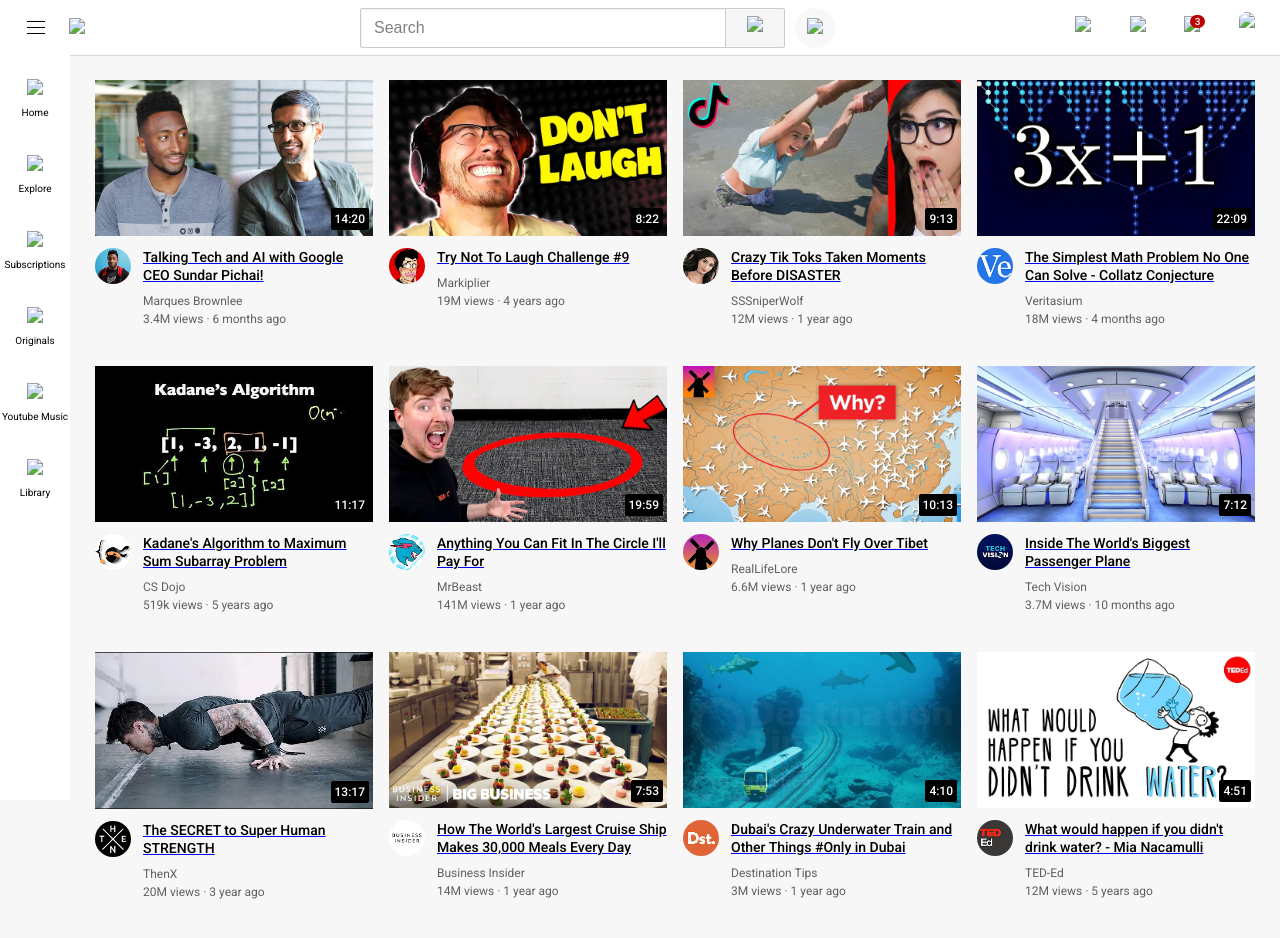
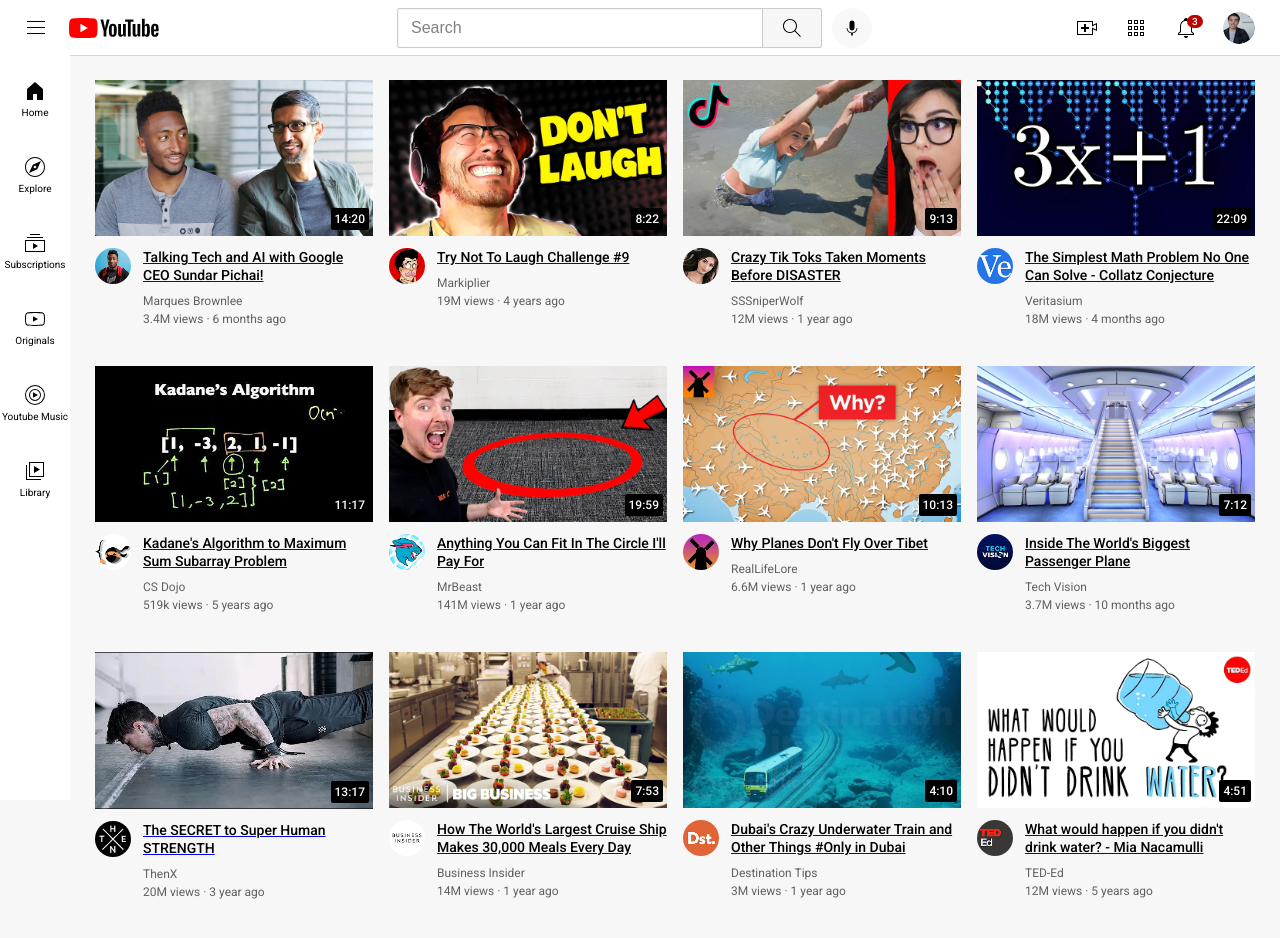
Before and after one commit to SujithElric/Sujith-YouTube-clone, a plain HTML site: page youtube.html in a window 1280 px wide. Drawn offline with Linux system fonts and the light colour scheme.

Commit message:
Update youtube.html

```diff
--- a/youtube.html
+++ b/youtube.html
@@ -17,60 +17,60 @@
         <header class="header">
             <div class="left-header">
                 <img class="hamburger-menu" src="/Icons/hamburger-menu.svg">
-                <img class="youtube-logo" src="/Youtube-clone/Icons/youtube-logo.svg">
+                <img class="youtube-logo" src="/Icons/youtube-logo.svg">
             </div>
             <div class="middle-header">
                 <input class="search-bar" type="search" placeholder="Search">
                 <button class="search-button">
-                    <img class="search-icon" src="/Youtube-clone/Icons/search.svg">
+                    <img class="search-icon" src="/Icons/search.svg">
                     <div class="tooltip">Search</div>
                 </button>
                 <button class="voice-search-button">
-                    <img class="voice-search-icon" src="/Youtube-clone/Icons/voice-search-icon.svg">
+                    <img class="voice-search-icon" src="/Icons/voice-search-icon.svg">
                     <div class="tooltip">Search with your voice</div>
                 </button>
             </div>
             <div class="right-header">
                 <div class="upload-container">
-                    <img class="upload" src="/Youtube-clone/Icons/upload.svg">
+                    <img class="upload" src="/Icons/upload.svg">
                     <div class="tooltip">Create</div>
                 </div>
                 <div class="youtube-apps-container">
-                    <img class="youtube-apps" src="/Youtube-clone/Icons/youtube-apps.svg">
+                    <img class="youtube-apps" src="/Icons/youtube-apps.svg">
                     <div class="tooltip">YouTube apps</div>
                 </div>
                 <div class="notifications-container">
-                    <img class="notifications" src="/Youtube-clone/Icons/notifications.svg">
+                    <img class="notifications" src="/Icons/notifications.svg">
                     <div class="notifications-count">3</div>
                     <div class="tooltip">Notifications</div>
                 </div>
-                <img class="current-user-profile-pic" src="/Youtube-clone/Channel icons/my-channel.jpeg">
+                <img class="current-user-profile-pic" src="/Channel icons/my-channel.jpeg">
             </div>
         </header>
 
         <nav class="sidebar">
             <div class="sidebar-link">
-                <img src="/Youtube-clone/Icons/home.svg">
+                <img src="/Icons/home.svg">
                 <div>Home</div>
             </div>
             <div class="sidebar-link">
-                <img src="/Youtube-clone/Icons/explore.svg">
+                <img src="/Icons/explore.svg">
                 <div>Explore</div>
             </div>
             <div class="sidebar-link">
-                <img src="/Youtube-clone/Icons/subscriptions.svg">
+                <img src="/Icons/subscriptions.svg">
                 <div>Subscriptions</div>
             </div>
             <div class="sidebar-link">
-                <img src="/Youtube-clone/Icons/originals.svg">
+                <img src="/Icons/originals.svg">
                 <div>Originals</div>
             </div>
             <div class="sidebar-link">
-                <img src="/Youtube-clone/Icons/youtube-music.svg">
+                <img src="/Icons/youtube-music.svg">
                 <div>Youtube Music</div>
             </div>
             <div class="sidebar-link">
-                <img src="/Youtube-clone/Icons/library.svg">
+                <img src="/Icons/library.svg">
                 <div>Library</div>
             </div>
         </nav>
```
